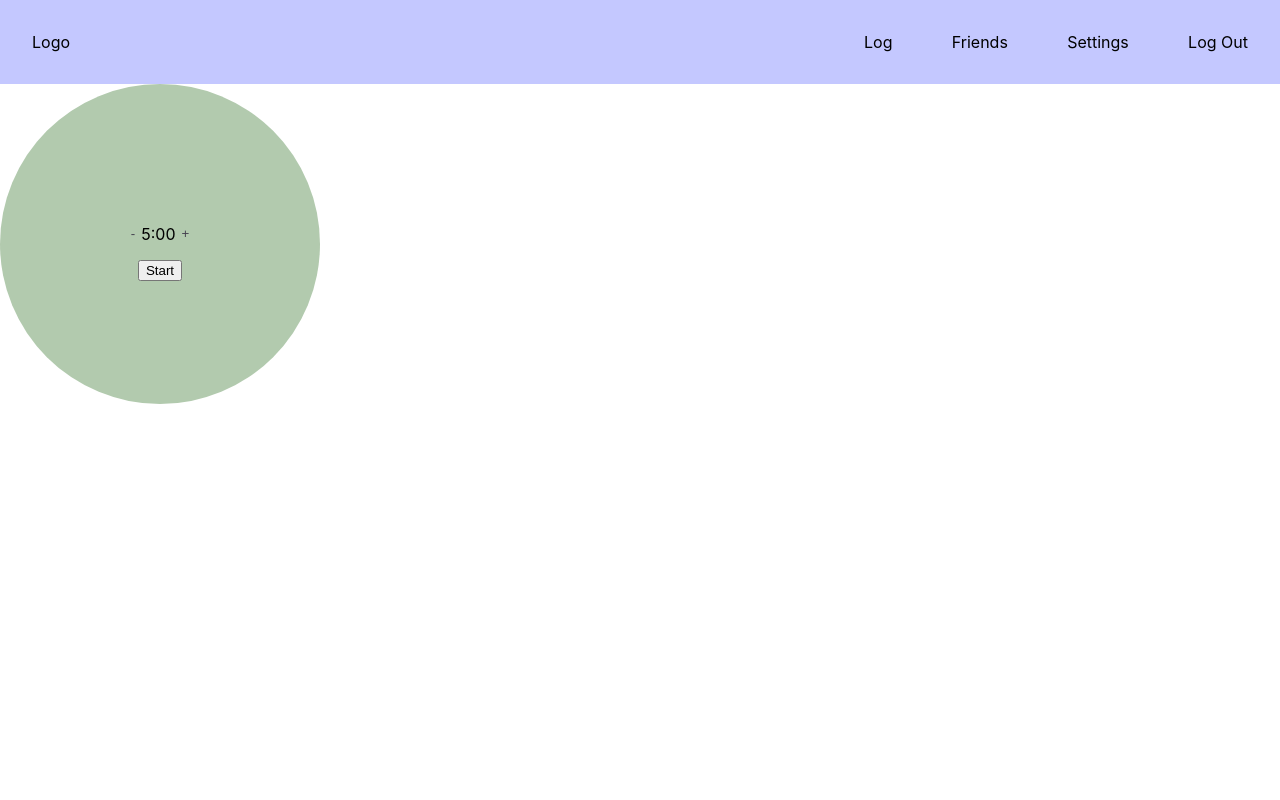
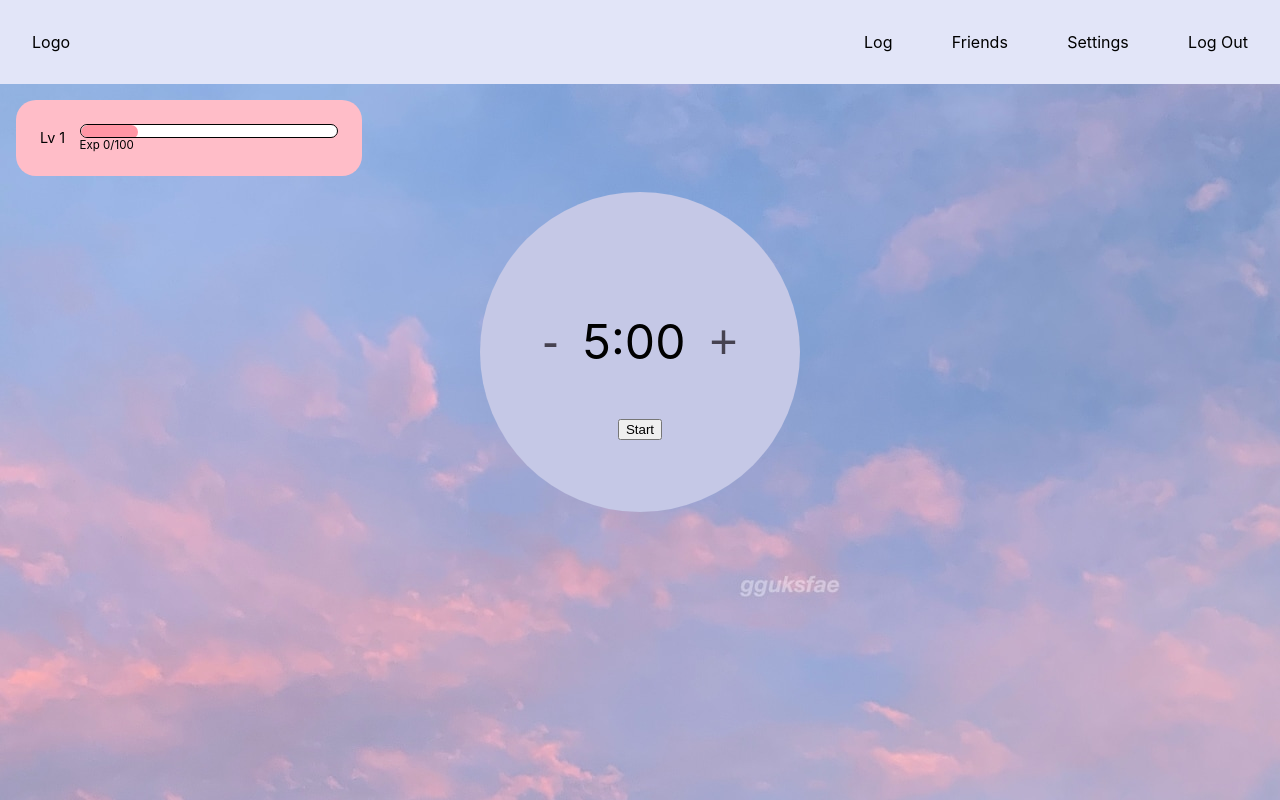
Before and after one commit to mei-lu/flowstate, a React (Create React App) app: page / in a window 1280 px wide. Built offline with nearby package versions, Linux system fonts and the light colour scheme.

Commit message:
Creation of level component and basic styling

```diff
--- a/src/App.css
+++ b/src/App.css
@@ -1,7 +1,10 @@
 .App {
   text-align: center;
+  background-image: url('./img/background.jpg');
+  background-repeat: no-repeat;
+  background-size: cover;
+  height: 100vh;
 }
-
 .pomodoro {
   display: flex;
   flex-direction: column;
@@ -9,8 +12,9 @@
   justify-content: center;
   width: 20em;
   height: 20em;
-  background-color: rgb(178, 202, 174);
+  background-color: rgb(197, 200, 230);
   border-radius: 200px;
+  margin: 0 auto;
 }
 
 .increment-btn {
@@ -19,16 +23,18 @@
   outline: none;
   cursor: pointer;
   color: rgb(70, 66, 80);
+  font-size: 1em;
+  padding: 0.5em;
 }
 
 .timer-settings {
   display: flex;
   flex-direction: row;
+  font-size: 3em;
 }
 
 .navigation {
-
-  background-color: rgb(196, 200, 255);
+  background-color: rgb(226, 229, 248);
 }
 
 .nav-contents {
@@ -50,3 +56,47 @@
   padding: 2em;
   margin-right: auto;
 }
+
+.level-wrapper {
+  display: flex;
+  flex-direction: column;
+  background-color: rgb(255, 189, 200);
+  width: fit-content;
+  padding: 1.5em;
+  border-radius: 20px;
+  margin: 1em;
+}
+
+.level-bar {
+  width: 20vw;
+  height: 0.8em;
+  background-color: #fff;
+  border-radius: 10px;
+  border-width: 1px;
+  border-color: black;
+  border-style: solid;
+  overflow: hidden;
+}
+
+.level-prog {
+  background-color: rgb(255, 149, 164);
+  border-radius: 10px;
+  width: 4em;
+  height: 1em;
+}
+
+.level-prog-wrapper {
+  display: flex;
+  flex-direction: row;
+  font-size: 0.9em;
+  align-items: center;
+}
+
+.level-exp {
+  font-size: 0.8em;
+  text-align: left;
+}
+
+.level-bar-exp-wrapper {
+  margin-left: 1em;
+}
--- a/src/App.js
+++ b/src/App.js
@@ -2,12 +2,14 @@ import React from 'react';
 import './App.css';
 import Pomodoro from './components/Pomodoro.jsx';
 import Navigation from './components/Navigation.jsx';
+import Level from './components/Level.jsx'
 
 function App() {
   return (
     <div className="App">
       <Navigation />
         <div className="Contents">
+          <Level />
         <Pomodoro />
         </div>
     </div>
--- /dev/null
+++ b/src/components/Level.jsx
@@ -0,0 +1,27 @@
+import React from 'react';
+
+class Level extends React.Component {
+    constructor(props) {
+        super(props);
+        this.state={level: 1, exp: 0, nextLevel: 100};
+    }
+    render() {
+        return <div className='level-wrapper'>
+            {/* Level bar and level label */}
+            <div className='level-prog-wrapper'>
+                <div className='level-label'>Lv {this.state.level}</div>
+                {/* Level bar and exp label */}
+                <div class='level-bar-exp-wrapper'>
+                    <div class='level-bar'>
+                        <div class='level-prog' style={{width: (this.props.currExp/this.props.totalExp)*100}}></div>
+                    </div>
+                    <div className='level-exp'>Exp {this.state.exp}/{this.state.nextLevel}</div>
+                </div>
+            </div>
+        </div>
+
+
+    }
+}
+
+export default Level;
--- a/src/components/Pomodoro.jsx
+++ b/src/components/Pomodoro.jsx
@@ -17,15 +17,17 @@ class Pomodoro extends React.Component {
     //Decrement timer setting
     decrement() {
         let afterDecrement = this.state.seconds - 300;
-        if (afterDecrement >= 300) this.setState({seconds: afterDecrement, timeSetting: afterDecrement/60});
+        if (afterDecrement >= 300) this.setState({seconds: afterDecrement, timeSetting: afterDecrement/60, minutesPlace: afterDecrement/60});
     }
     //Increment timer setting
     increment() {
         let afterIncrement = this.state.seconds + 300;
-        if (afterIncrement <= 3600) this.setState({seconds: afterIncrement, timeSetting: afterIncrement/60});
+        if (afterIncrement <= 3600) this.setState({seconds: afterIncrement, timeSetting: afterIncrement/60, minutesPlace: afterIncrement/60});
     }
+
     //Start timer
     countdown() {
+
         let runTimer = setInterval(() => {
             //Stop timer
             if (!this.state.timerRunning) {
```
Also changed, not shown: src/img/background.jpg (added).
